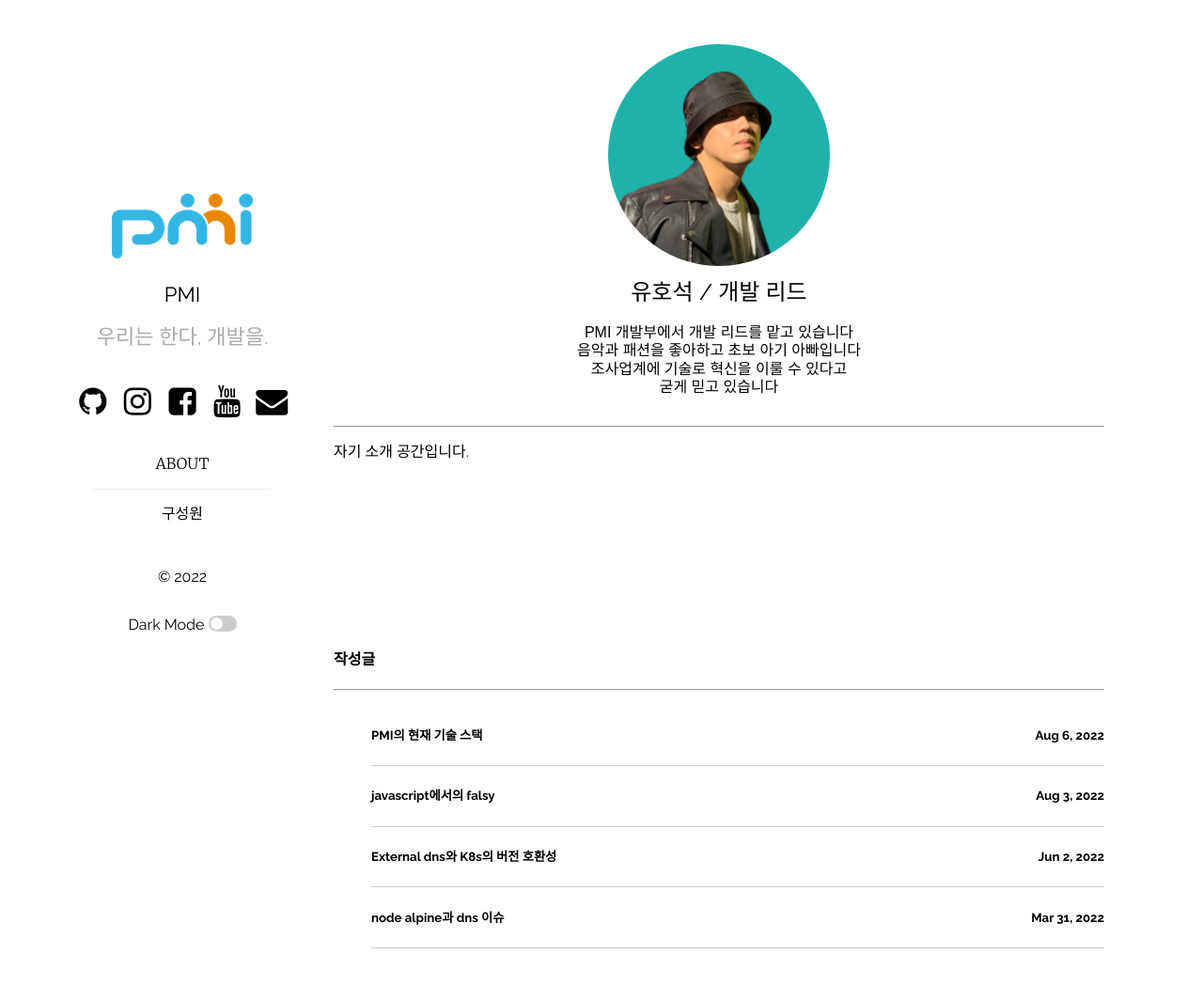
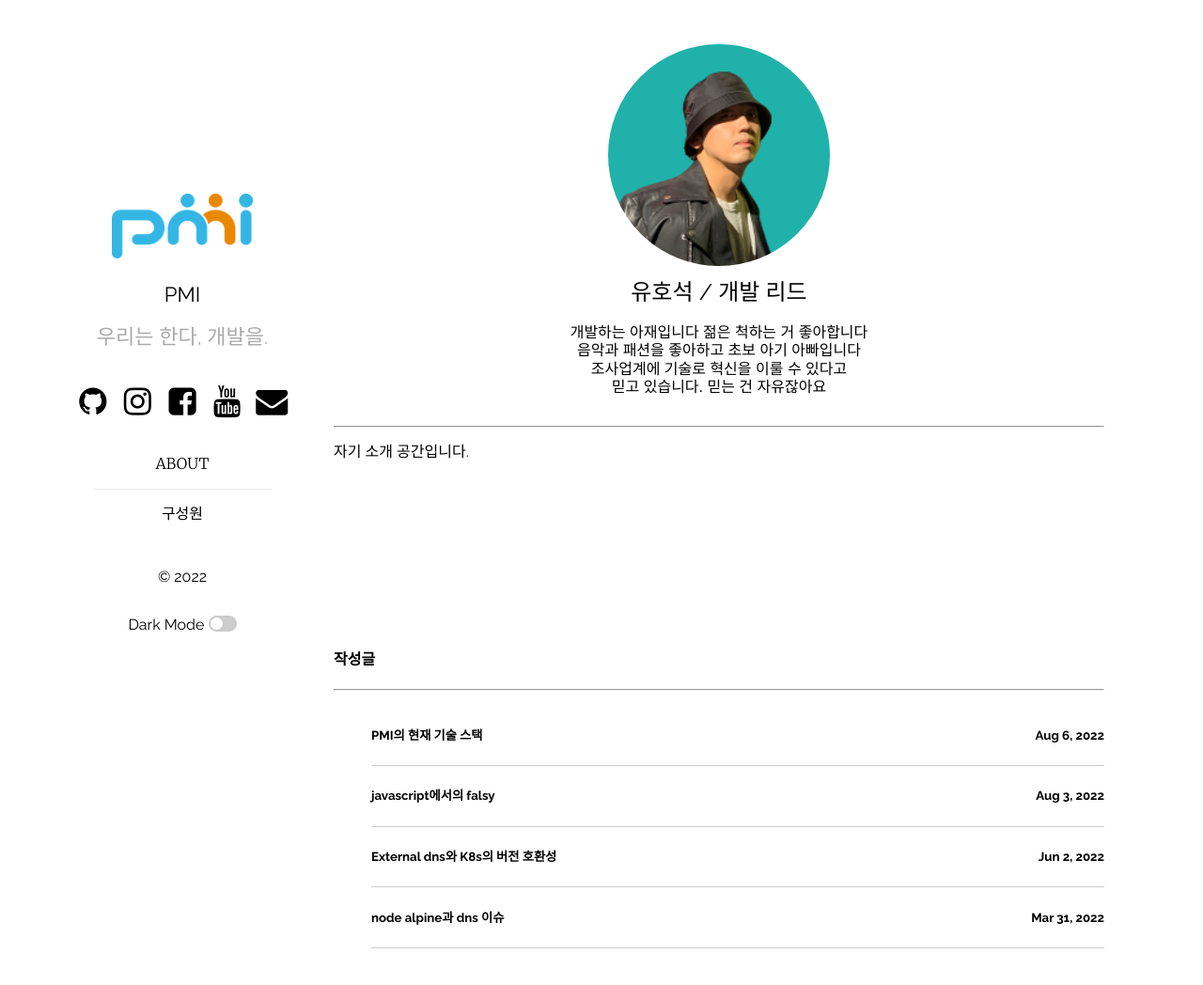
Before and after one commit to pmirnc-dev/pmirnc-dev.github.io, a Jekyll site: the page built from people/hsyoo.md, in a window 1280 px wide and 1054 px high. Shown: the top 1048 px of the window at 94% size. Built offline with Jekyll 4.4.1, drawn with Linux system fonts in a browser that asks for light colours.

Commit message:
ci: 소개 수정
소개 수정

```diff
--- a/_data/authors.yaml
+++ b/_data/authors.yaml
@@ -4,10 +4,10 @@ hsyoo :
     image: /assets/authors/hsyoo.png
     position: 개발 리드
     description: |-
-        PMI 개발부에서 개발 리드를 맡고 있습니다
+        개발하는 아재입니다 젊은 척하는 거 좋아합니다
         음악과 패션을 좋아하고 초보 아기 아빠입니다
         조사업계에 기술로 혁신을 이룰 수 있다고
-        굳게 믿고 있습니다
+        믿고 있습니다. 믿는 건 자유잖아요
 ihhwang:
     username: ihhwang
     name: 황인호
```
